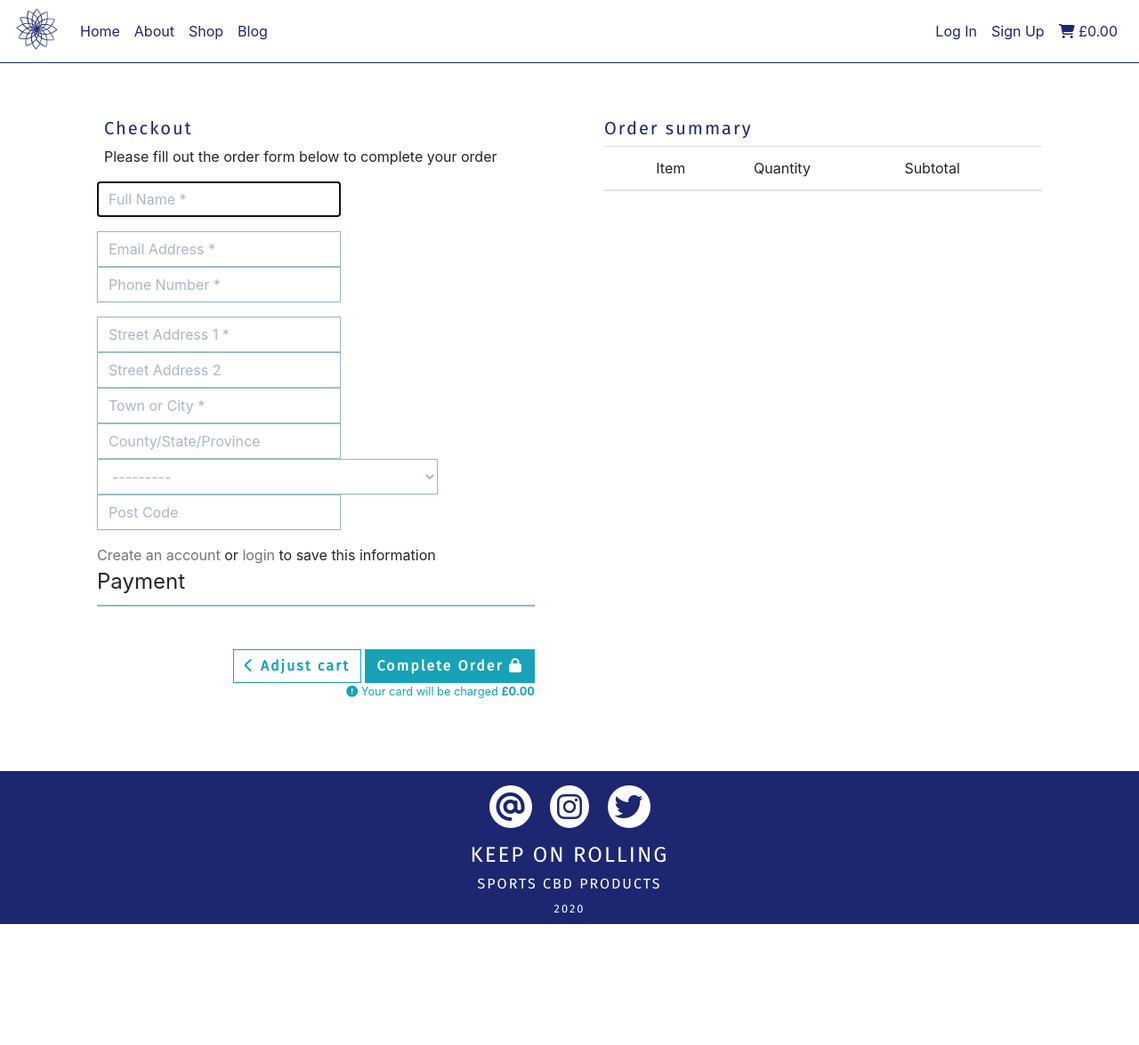
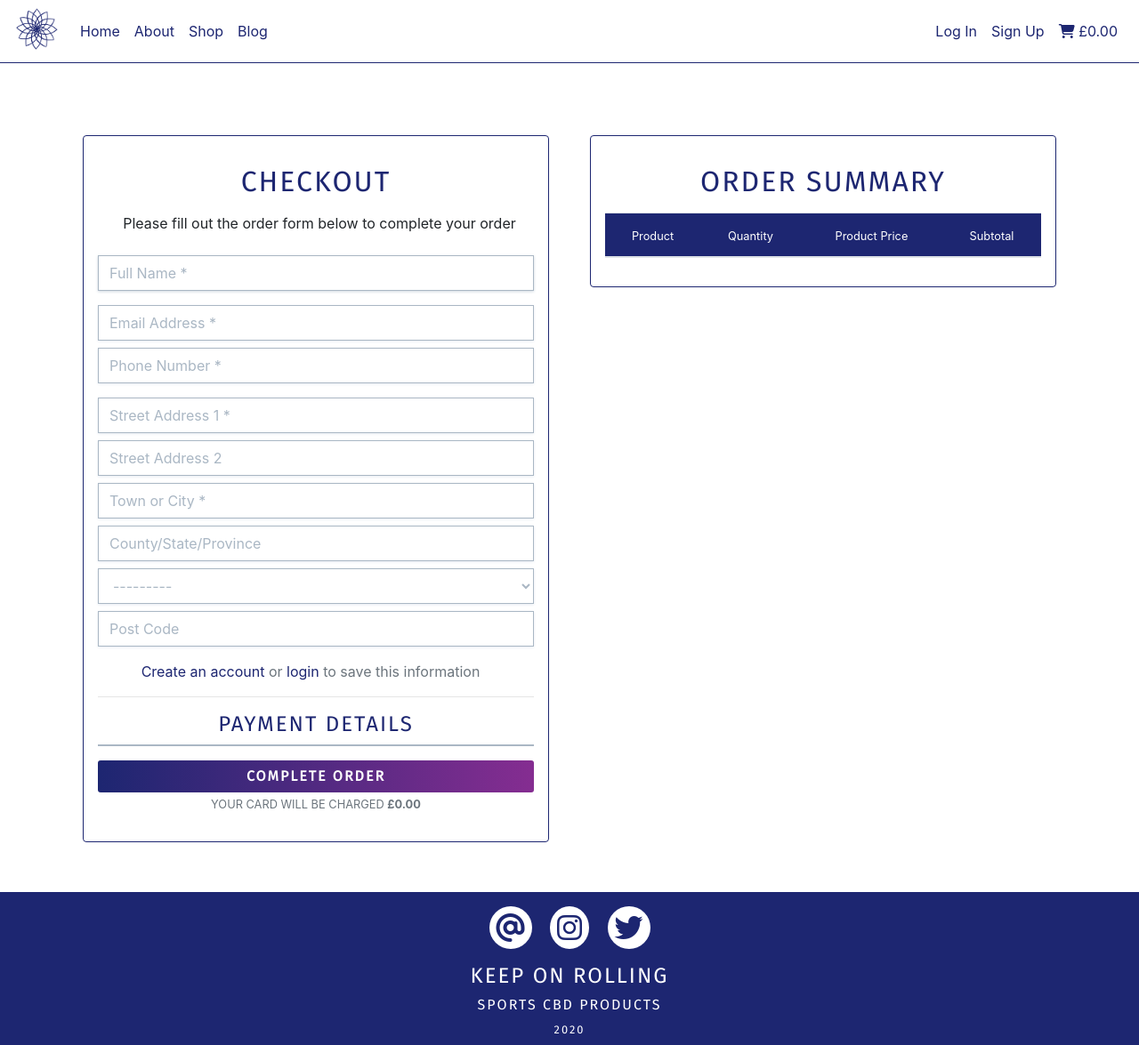
Before and after one commit to devmegan/korcbd, a Django app: template cart/templates/cart/checkout.html in a window 1280 px wide. Shown: the whole page at 89% size. Before the commit the page ends 1039 px from the top, so only its background shows below. Run offline with Django 3.2, Linux system fonts and the light colour scheme; the template is opened without the code that fills it: values that come from a table or form of the project are taken from there, others are empty; some libraries are stand-ins or nearby versions.

Commit message:
updating checkout layout, form style and payment processing overlay

```diff
--- a/cart/forms.py
+++ b/cart/forms.py
@@ -35,6 +35,6 @@ class OrderForm(forms.ModelForm):
                 # set values for fields
                 self.fields[field].widget.attrs['placeholder'] = placeholder
             # style fields to match stripe element
-            self.fields[field].widget.attrs['class'] = 'stripe-style-input'
+            self.fields[field].widget.attrs['class'] = 'stripe-style-input form-control rounded-0 my-2'
             # remove form field labels
             self.fields[field].label = False
--- a/cart/static/cart/css/stripe.css
+++ b/cart/static/cart/css/stripe.css
@@ -7,7 +7,7 @@
 .stripe-style-input {
   height: 40px;
   padding: 10px 12px;
-  border: 1.5px solid #93bac0;
+  border: 1.5px solid #aab7c4;
   border-radius: 0px;
   background-color: white;
   box-shadow: 0 1px 3px 0 #e6ebf1;
@@ -19,7 +19,7 @@
 .stripe-style-input:focus,
 .stripe-style-input:active {
   box-shadow: 0 1px 3px 0 #cfd7df;
-  border: 1px solid #17a2b8;
+  border: 1px solid#aab7c4;
 }
 
 .StripeElement--webkit-autofill {
@@ -47,7 +47,7 @@ select option[value=""] {
 
 #payment-form .form-control,
 #card-element {
-    border: 1.5px solid #93bac0;
+    border: 1.5px solid #aab7c4;
 }
 
 /* payment processing overlay */
@@ -59,6 +59,7 @@ select option[value=""] {
     width: 100vw;
     z-index: 9999;
     opacity: 0.75;
+    background-color: #1d2671;
 }
 
 .loading-spinner {
--- a/cart/templates/cart/checkout.html
+++ b/cart/templates/cart/checkout.html
@@ -7,39 +7,43 @@
 Home
 {% endblock %}
 {% block content %}
-<section class="min-vh-100 bg-kor-blue-grad pb-5">
-<!-- Top Banner-->
-    <hr class="my-0 bg-kor-blue-grad">
-     <div class="py-1 my-auto px-3" style="background-color: #ffffff;">
-        <div class="d-flex justify-content-between">
-        <h6 class="pt-2 text-blue uppercase font-weight-normal">Checkout</h6>
-        </div>
-    </div>
+<section class="min-vh-100 pb-5 mt-5 pt-5">
     <div class="container mt-5" id="payment-form-container">
         <div class="row">
+            <!-- Order Summary Card -->
             <div class="col-12 col-lg-6 order-lg-last">
-                <div class="bg-white m-2 p-3">
-                    <h5 class="text-blue mt-3">Order summary</h5>
-                    <div class="row">
-                    <div class="col-12">
+                <div class="bg-white m-2 p-3 card rounded-1 border-purple text-center">
+                    <h2 class="text-blue my-3 uppercase">Order summary</h2>
+                    <div class="row no-gutters">
                     <table class="table">
-                        <thead>
+                        <thead class="bg-blue text-white">
                             <tr>
-                            <th></th>
-                            <th scope="col" class="font-weight-normal">Item</th>
-                            <th scope="col" class="font-weight-normal">Quantity</th>
-                            <th scope="col" class="font-weight-normal">Subtotal</th>
+                                <th scope="col"><small>Product</small></th>
+                                <th scope="col"><small>Quantity</small></th>
+                                <th scope="col"><small>Product Price</small></th>
+                                <th scope="col"><small>Subtotal</small></th>
                             </tr>
                         </thead>
                         <tbody>
                         {% for product in cart_items %}
                             <tr>
+                                <td title="{{ product.sku }}" class="text-uppercase">
+                                    <div class="row">
+                                        <div class="col-3"><img class="vh5" src="{{ product.product.image_url }}" alt="product image for {{ product.product.name }}">
+                                        </div>
+                                        <div class="col-9 d-none d-md-block">
+                                            <small>{{ product.product.name }}</small>
+                                        </div>
+                                    </div>
+                                </td>
+                                <td><small>{{ product.quantity }}</small>
+                                </td>
                                 <td>
-                                <img src="{{ product.product.image_url }}" alt="" style="height: 8%;">
+                                    <small>{{ product.product.price }}</small>
                                 </td>
-                            <td class="pt-4">{{ product.product.name }}</td>
-                            <td class="pt-4">{{ product.quantity }}</td>
-                            <td class="pt-4">£{{ product.subtotal }}</td>
+                                <td>
+                                    <small>£{{ product.subtotal }}</small>
+                                </td>
                             </tr>
                         {% endfor %}
                         </tbody>
@@ -48,10 +52,9 @@ Home
 
                 </div>
             </div>
-            </div>
             <div class="col-12 col-lg-6">
-                <div class="bg-white m-2 p-3">
-                    <h5 class="text-blue mt-3 ml-2">Checkout</h5>
+                <div class="bg-white m-2 p-3 card rounded-1 border-purple text-center">
+                    <h2 class="text-blue my-3 uppercase">Checkout</h2>
                     <p class="ml-2">Please fill out the order form below to complete your order</p>
                     <form action="{% url 'checkout' %}" method="POST" id="payment-form">
                         {% csrf_token %}
@@ -75,46 +78,32 @@ Home
                                 <label class="form-check-label" for="id-save-info">Save this delivery information to my profile</label>
                                 <input class="form-check-input ml-2 mr-0" type="checkbox" id="id-save-info" name="save_info" checked>
                             {% else %}
-								<label class="form-check-label" for="id-save-info">
-                                    <a class="text-muted" href="{% url 'account_signup' %}">Create an account</a> or
-                                    <a class="text-muted" href="{% url 'account_login' %}">login</a> to save this information
+                                <label class="form-check-label text-muted" for="id-save-info">
+                                    <a class="text-blue" href="{% url 'account_signup' %}">Create an account</a> or
+                                    <a class="text-blue" href="{% url 'account_login' %}">login</a> to save this information
                                 </label>
                             {% endif %}
                         </div>
+                        <hr>
                         <div class="form-group">
-                        <legend>Payment</legend>
+                            <h4 class="text-blue uppercase mt-3">Payment Details</h4>
                                 <!-- A Stripe card element will go here -->
                                 <div class="mb-3" id="card-element"></div>
-
-                            <!-- Used to display form errors -->
+                                <!-- Form errors will be injected here -->
                                 <div class="mb-3 text-danger" id="card-errors" role="alert"></div>
                                 <!-- Pass client secret from template to view -->
                                 <input type="hidden" name="client_secret" value="{{ stripe_client_secret }}">
                         </div>
-                    <div class="submit-button text-right mt-5 mb-2">
-                            <a href="{% url 'cart' %}" class="btn btn-outline-info rounded-0">
-                                <span class="icon">
-                                    <i class="fas fa-chevron-left"></i>
-                                </span>
-                                <span class="font-weight-bold">Adjust cart</span>
-                            </a>
-                            <button id="submit-button" class="btn btn-info rounded-0" type="submit">
-                                <span class="font-weight-bold">Complete Order</span>
-                                <span class="icon">
-                                    <i class="fas fa-lock"></i>
-                                </span>
+                        <div class="submit-button my-2">
+                                <button id="submit-button" class="btn kor-btn-hover colour-darker w-100" type="submit">
+                                    <span class="font-weight-bold uppercase">Complete Order</span>
                                 </button>
-                            <p class="small text-info my-0">
-                                <span class="icon">
-                                    <i class="fas fa-exclamation-circle"></i>
-                                </span>
+                                <p class="small text-muted uppercase mt-1 ">
                                     <span>Your card will be charged <strong>£{{ total|floatformat:2 }}</strong></span>
                                 </p>
                             </div>
                     </form>
                 </div>
-
-
             </div>
         </div>
     </div>
```
Lines whose indentation alone changed are shown as unchanged.
